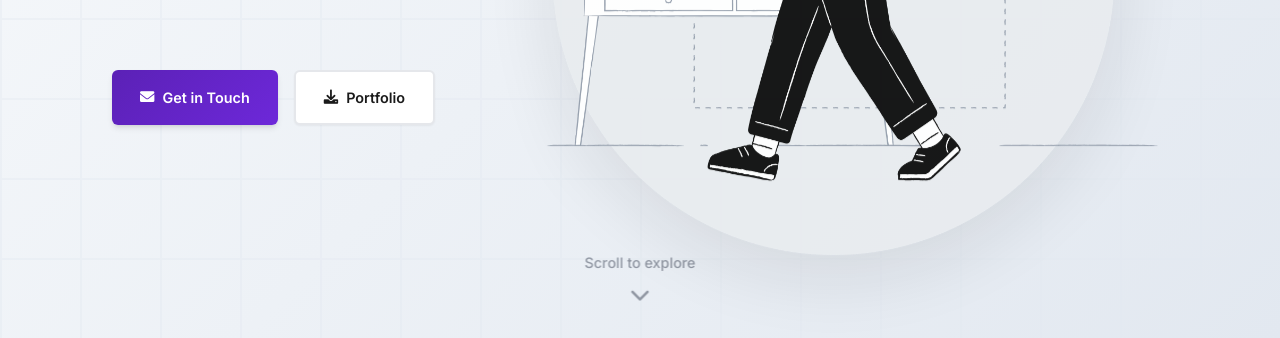
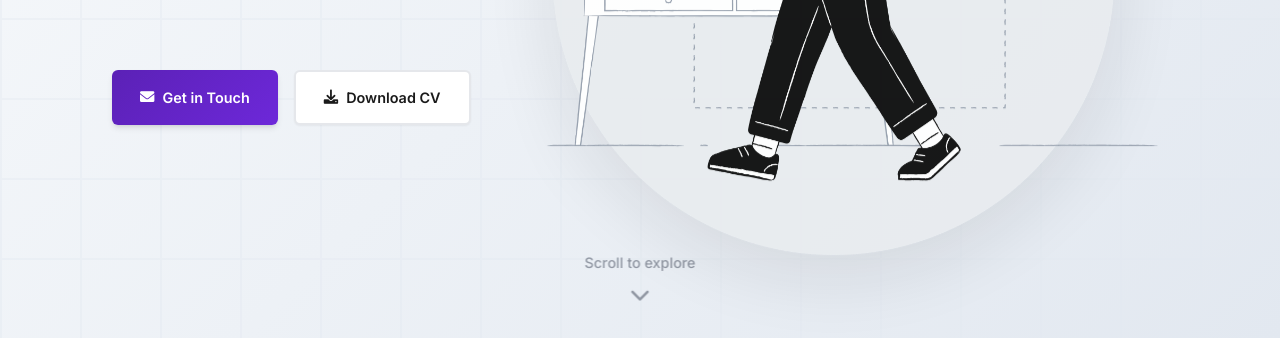
Before and after one commit to razaqnejad/razaqnejad.github.io, a plain HTML site: page index.html in a window 1280 px wide. Shown: the part 462-800 px from the top of the page. Drawn offline with Linux system fonts and the light colour scheme; animation ran at ten frames a second.

Commit message:
Download CV

```diff
--- a/index.html
+++ b/index.html
@@ -76,9 +76,9 @@
                         <i class="fas fa-envelope" aria-hidden="true"></i>
                         Get in Touch
                     </a>
-                    <a href="docs/cv.pdf" class="btn btn--secondary" target="_blank" aria-label="Download portfolio PDF">
+                    <a href="docs/cv-doc.pdf" class="btn btn--secondary" target="_blank" aria-label="Download CV PDF">
                         <i class="fas fa-download" aria-hidden="true"></i>
-                        Portfolio
+                        Download CV
                     </a>
                 </div>
             </div>
```
